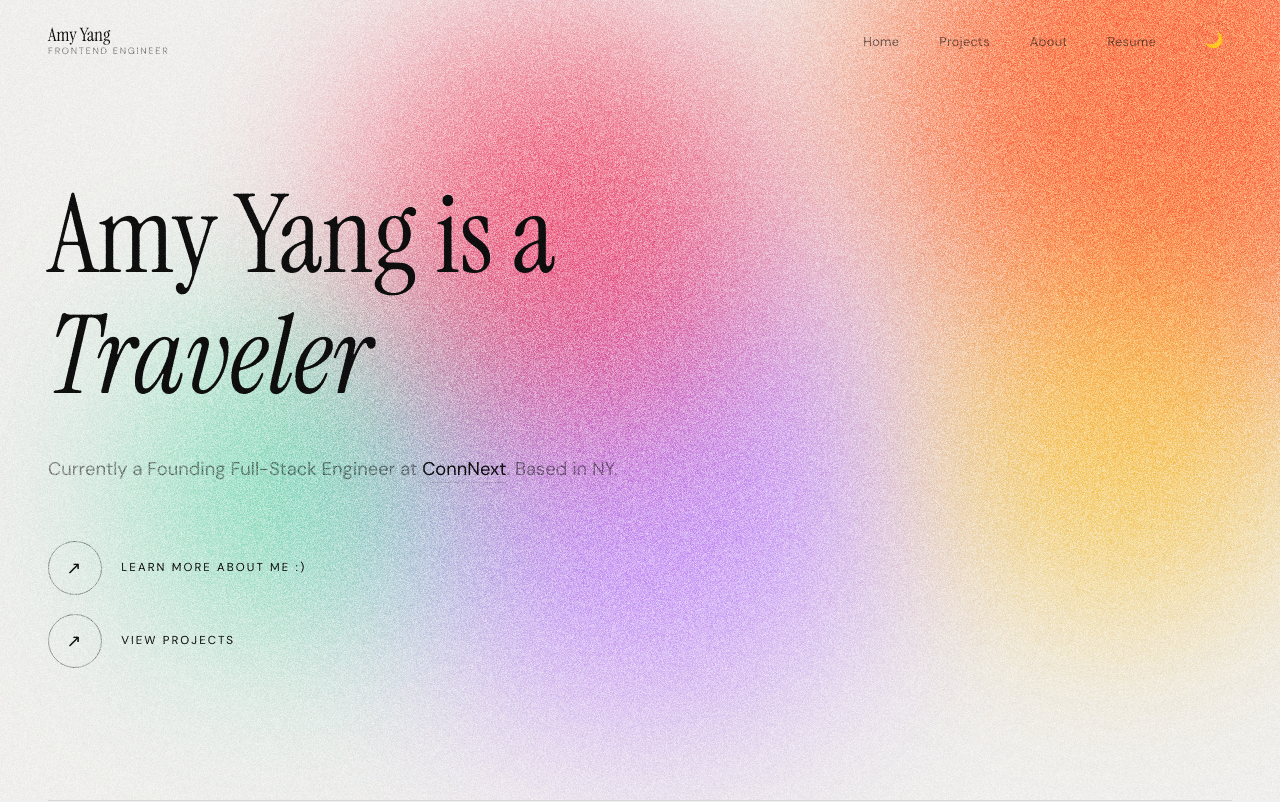
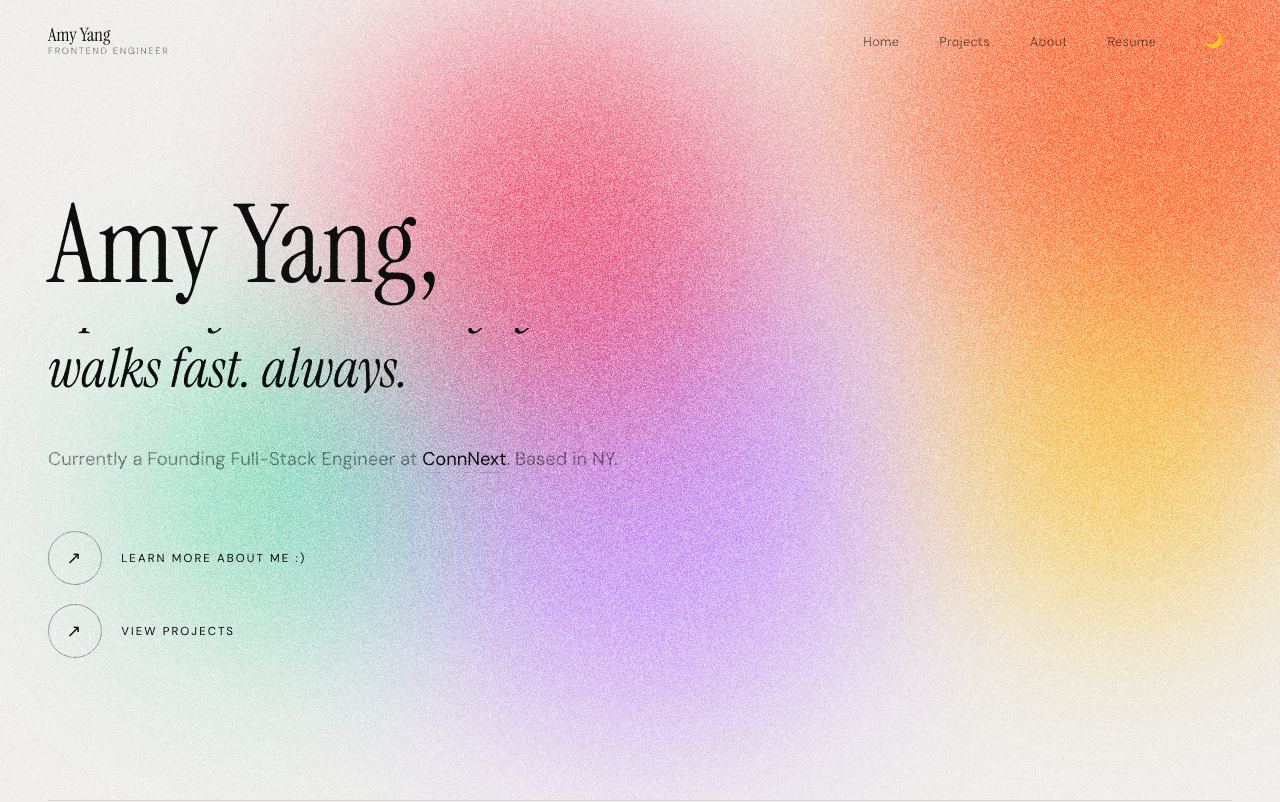
Before and after one commit to iamy8000/yating-portfolio, a React (Vite) app: page / in a window 1280 px wide. Shown: the top 802 px of the page. Built offline with nearby package versions, Linux system fonts and the light colour scheme.

Commit message:
Updated rotator words list

```diff
--- a/src/components/Hero.tsx
+++ b/src/components/Hero.tsx
@@ -1,6 +1,31 @@
 import { useState, useEffect } from 'react'
 
-const ROTATOR_WORDS = ['frontend engineer', 'Foodie', 'Traveler', 'Writer', 'Runner']
+const ROTATOR_WORDS = [
+  'a frontend engineer.',
+  'loves running in Central Park,',
+  'especially those hills. iykyk.',
+  'walks fast. always.',
+  'stops for dogs 🐶 ',
+  'three lattes a day.',
+  'usually at a café.',
+  'prefers trains over cars,',
+  'but still loves road trips.',
+  'five hours is her max.',
+  'tried snowboarding once.',
+  'realized it’s not for her.',
+  // 'deep cleaning is her therapy.',
+  'has lists for everything.',
+  'recently made one called:',
+  '“maybe I will finally go on long hikes.”',
+  // 'friends go to person to ask where to go for night out',
+  'always has a kindle in her tote bag.',
+  'collects tote bags unironically,',
+  'has 20+ of them. Ten are from Trader Joe’s.',
+  'owns too many mugs.',
+  'the friend everyone texts for dinner ideas.',
+  'she has the reservation ready.',
+  'reads the menu before arriving.',
+]
 
 export function Hero() {
   const [index, setIndex] = useState(0)
@@ -11,7 +36,7 @@ export function Hero() {
   useEffect(() => {
     const id = setInterval(
       () => setIndex((i) => Math.min(i + 1, words.length - 1)),
-      2800
+      2000
     )
     return () => clearInterval(id)
   }, [])
@@ -38,7 +63,7 @@ export function Hero() {
       </div>
       <div className="hero-content">
         <h1 className="hero-title">
-          Amy Yang is a <br />
+          Amy Yang, <br />
           <span className="hero-rotator-wrap">
             <span
               className={`hero-rotator ${noTransition ? 'hero-rotator-no-transition' : ''}`}
--- a/src/index.css
+++ b/src/index.css
@@ -353,7 +353,7 @@ nav.nav-bar {
 .hero-content {
   position: relative;
   z-index: 1;
-  max-width: 880px;
+  /* max-width: 880px; */
 }
 
 .hero-sub a {
@@ -389,9 +389,10 @@ h1.hero-title em { font-style: italic; }
 .hero-rotator-wrap {
   display: inline-block;
   overflow: hidden;
-  height: 1.2em;
+  height: 0.6em;
+  max-width: 100%;
   padding-right: 0.08em;
-  vertical-align: bottom;
+  /* vertical-align: bottom; */
 }
 
 .hero-rotator {
@@ -410,6 +411,10 @@ h1.hero-title em { font-style: italic; }
   line-height: 1.2em;
   flex-shrink: 0;
   font-style: italic;
+  font-size: 0.5em;
+  white-space: nowrap;
+  overflow: hidden;
+  text-overflow: ellipsis;
 }
 
 .hero-title-roles {
```
